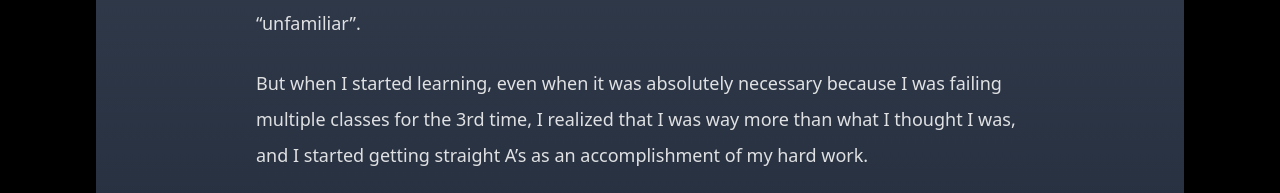
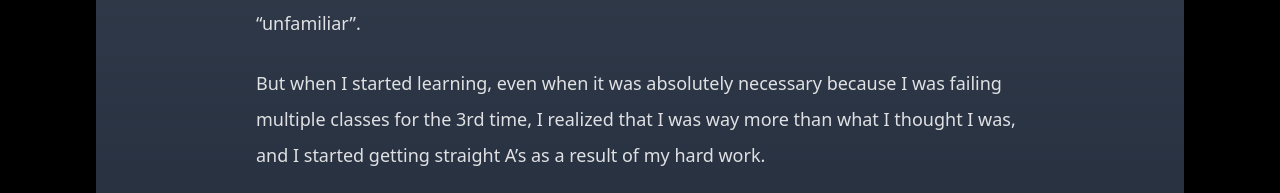
Before and after one commit to slnuygn/hi-im-selin, a Next.js app in the folder frontend/: page / in a window 1280 px wide. Both pictures are taken after a click on the button "Who Am I?". Shown: the part 607-800 px from the top of the page. Built offline with nearby package versions, Linux system fonts and the light colour scheme.

Commit message:
grammar correction in the whoami text

```diff
--- a/frontend/app/page.tsx
+++ b/frontend/app/page.tsx
@@ -256,7 +256,7 @@ export default function Home() {
               Like any other lost teenager, I didn’t know who I was, what I wanted from life and what I could contribute to it for a very long time. This was still the case when I signed up for the software engineering program in my university. I was familiar with the very basics of how to use a computer, but I was neither familiar with developing software nor applying engineering methodologies to it. I classified everything unfamiliar I saw as “hard”, and not “unfamiliar”.
             </p>
             <p className="mt-6">
-              But when I started learning, even when it was absolutely necessary because I was failing multiple classes for the 3rd time, I realized that I was way more than what I thought I was, and I started getting straight A’s as an accomplishment of my hard work.
+              But when I started learning, even when it was absolutely necessary because I was failing multiple classes for the 3rd time, I realized that I was way more than what I thought I was, and I started getting straight A’s as a result of my hard work.
             </p>
             <p className="mt-6">
               To further reinforce my love for learning, I pursued extracurricular activities such as learning to code and build Arduino projects by myself, I even tried to form a robotics club at some point and as a result I formed unforgettable memories and invaluable friendships.
```
